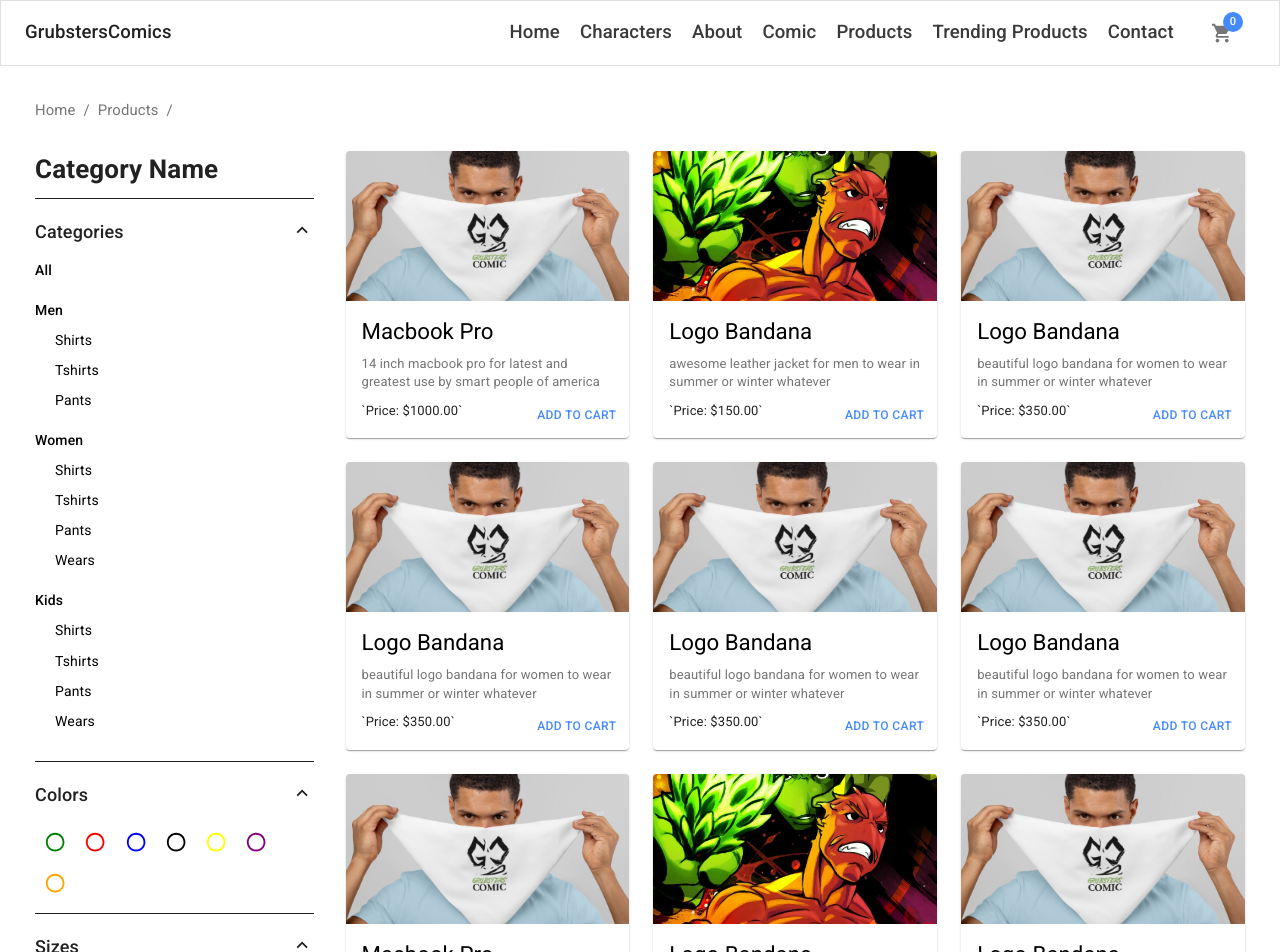
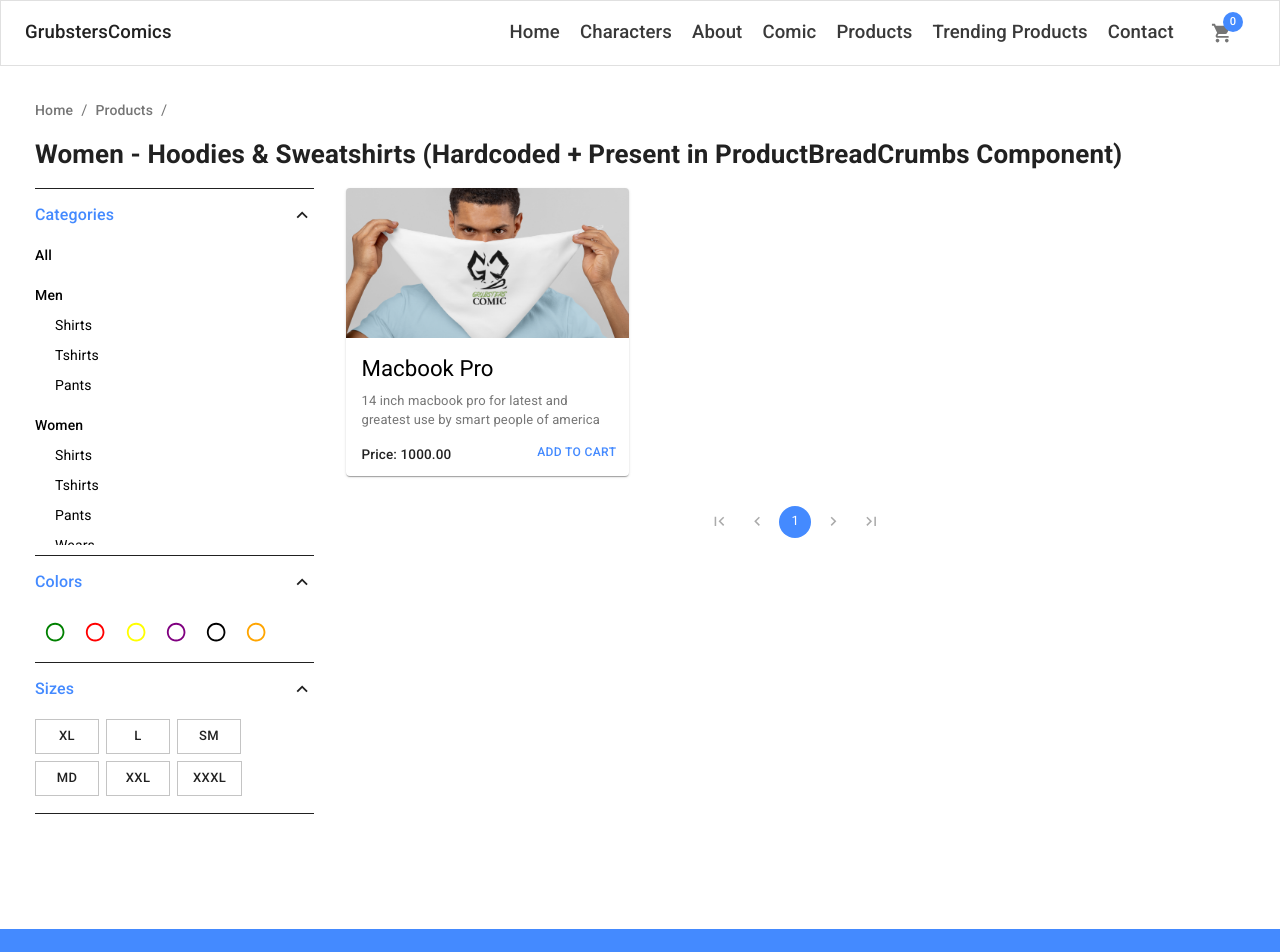
Before and after one commit to hashimtbox/eco-rect-app, a React (Create React App) app: page /products in a window 1280 px wide. Shown: the top 952 px of the page. Built offline with nearby package versions, Linux system fonts and the light colour scheme.

Commit message:
Feedback issues resolved (remaining header routes and collapse in products page)

```diff
--- a/src/assets/styles/style.css
+++ b/src/assets/styles/style.css
@@ -358,10 +358,6 @@ div.sticky {
   }
 
 
-  .category-border{
-	  border-bottom: 1px solid;
-	  padding-bottom: 10px;
-  }
 
 
 
@@ -372,15 +368,22 @@ div.sticky {
   }
 
   .dropdown-categories{
-	padding-top: 20px;
+	padding-top: 15px;
+	padding-bottom: 10px;
+	border-bottom: 1px solid;
   }
 
+  .dropdown-categories:first-child{
+  	border-top: 1px solid;
+  }
 
 .nav-categories-ul{
 	list-style-type: none;
 	padding:0;
 	margin: 0;
 	font-family: "Roboto", "Helvetica", "Arial", sans-serif;
+	overflow-x: auto;
+	max-height: 300px;
 }
 .nav-categories-ul > li{
 	font-size: 14px;
@@ -486,11 +489,11 @@ span.sprd-color-square{
 	}
 
 .filter-name{
-	font-size: 18px;
+	font-size: 16px;
 	float: left;
 	font-weight: 500;
+	color: #448aff;
 }
-
 
 .pagination {
 	display: inline-block;
@@ -551,7 +554,7 @@ span.sprd-color-square{
 .footer-column-heading{
      color: white;
 	 margin-bottom: 30px !important;
-	 font-size: 18px;
+	 font-size: 20px !important;
 }
 
 .footer-column-link{
@@ -567,9 +570,26 @@ span.sprd-color-square{
 
 }
 
-/* @media only screen and (max-width: 959px) {
+@media only screen and (max-width: 959px) {
 	.footer-column{
 		text-align: center !important;
 	}
 
-} */
+}
+
+.breadcrumb-hover{
+	text-decoration: none;
+	color: inherit;
+	font-size: 14px;
+	font-weight: 500;
+}
+.breadcrumb-hover:hover{
+	color: #448aff;
+}
+
+.button-size-filter{
+	margin-bottom: 7px !important;
+	margin-right: 7px !important;
+	font-weight: 500 !important;
+	border-radius: 0px !important;
+}
--- a/src/components/CategoriesFilters.js
+++ b/src/components/CategoriesFilters.js
@@ -23,6 +23,7 @@ const categories = [
         subcategories: ["Shirts", "Tshirts", "Pants", "Wears"]
     },
 
+
 ]
 function CategoriesFilters() {
 
--- a/src/components/ColorsFilters.js
+++ b/src/components/ColorsFilters.js
@@ -1,5 +1,13 @@
 import React from 'react';
 import Radio from '@material-ui/core/Radio';
+const Colors = [
+    { id: 1, color: "green", Val: "green" },
+    { id: 2, color: "red", Val: "red" },
+    { id: 3, color: "yellow", Val: "yellow" },
+    { id: 4, color: "purple", Val: "purple" },
+    { id: 5, color: "black", Val: "black" },
+    { id: 6, color: "orange", Val: "orange" },
+]
 
 export default function ColorsFilters() {
     const [selectedValue, setSelectedValue] = React.useState(null);
@@ -9,8 +17,24 @@ export default function ColorsFilters() {
     };
 
     return (
-        <div>
+        <>
+            <ul className="nav-categories-ul">
+                {
+                    Colors.map(coloritem => {
+                        return (
                             <Radio
+                                style={{
+                                    color: `${coloritem.color}`,
+                                    '&$checked': `${coloritem.color}`
+                                }}
+                                checked={selectedValue === `${coloritem.Val}`}
+                                onChange={handleChange}
+                                value={coloritem.Val}
+                            />
+                        )
+                    })
+                }
+                {/* <Radio
                     style={{ color: 'green', '&$checked': { color: 'green' } }}
                     checked={selectedValue === 'a'}
                     onChange={handleChange}
@@ -52,7 +76,14 @@ export default function ColorsFilters() {
                     onChange={handleChange}
                     value="g"
                 />
+                <Radio
+                    style={{ color: 'green', '&$checked': { color: 'green' } }}
+                    checked={selectedValue === 'a'}
+                    onChange={handleChange}
+                    value="a"
+                /> */}
 
-        </div>
+            </ul>
+        </>
     );
 }
--- a/src/components/EventView.js
+++ b/src/components/EventView.js
@@ -35,9 +35,9 @@ const EventView = ({ product }) => {
               {product.description.slice(0, 100).toLowerCase()}
             </Typography>
 
-            <div style={{ marginTop: 10 }}>
-              <Typography variant='body2'>
-                `Price: ${product.price}.00`
+            <div style={{ marginTop: 15.7 }}>
+              <Typography variant='body2' style={{ fontSize: 13.5, fontWeight: 500 }}>
+                {`Price: ${product.price}.00`}
               </Typography>
             </div>
           </div>
--- a/src/components/FooterMerchandise.js
+++ b/src/components/FooterMerchandise.js
@@ -34,7 +34,7 @@ function FooterMerchandise() {
         <>
             <Grid container className="footer" id="contactsection">
                 <Grid container style={{ marginTop: 50, paddingLeft: 50, paddingRight: 50 }}>
-                    <Grid item xl={3} lg={3} md={6} sm={12} className="footer-column">
+                    <Grid item xl={3} lg={3} md={6} sm={12} xs={12} className="footer-column">
                         <Typography variant="h6" className="footer-column-heading">Products</Typography>
                         <div style={{ display: "flex", flexDirection: "column" }}>
                             {categories.map(category => (
@@ -44,7 +44,7 @@ function FooterMerchandise() {
                             ))}
                         </div>
                     </Grid>
-                    <Grid item xl={3} lg={3} md={6} sm={12} className="footer-column">
+                    <Grid item xl={3} lg={3} md={6} sm={12} xs={12} className="footer-column">
                         <Typography variant="h6" className="footer-column-heading">Shop</Typography>
                         <div style={{ display: "flex", flexDirection: "column" }}>
                             <Link className="footer-column-link" to={`#`}>
@@ -67,7 +67,7 @@ function FooterMerchandise() {
                             </Link>
                         </div>
                     </Grid>
-                    <Grid item xl={3} lg={3} md={6} sm={12} className="footer-column">
+                    <Grid item xl={3} lg={3} md={6} sm={12} xs={12} className="footer-column">
                         <Typography variant="h6" className="footer-column-heading" >Service</Typography>
                         <div style={{ display: "flex", flexDirection: "column" }}>
 
@@ -88,7 +88,7 @@ function FooterMerchandise() {
                             </Link> */}
                         </div>
                     </Grid>
-                    <Grid item xl={3} lg={3} md={6} sm={12} className="footer-column">
+                    <Grid item xl={3} lg={3} md={6} sm={12} xs={12} className="footer-column">
                         <Typography variant="h6" className="footer-column-heading">Contact</Typography>
                         <div style={{ display: "flex", flexDirection: "column" }}>
                             <Link className="footer-column-link" to={`#`}>
--- a/src/components/Header.js
+++ b/src/components/Header.js
@@ -1,4 +1,5 @@
 import { Link, animateScroll as scroll } from "react-scroll";
+// import { Link } from "react";
 import React, { useRef } from "react";
 import Cart from './Cart';
 import { useHistory } from "react-router";
@@ -127,10 +128,12 @@ const Header = ({ selected, children, ...props }) => {
                                 Comic
                             </Link>
                             <Link className={classes.navLink}
-                                onClick={handleClickListItem}
+                                onClick={() => history.push({
+                                    pathname: `/products`,
+                                })}
                             >Products
                             </Link>
-                            <Menu
+                            {/* <Menu
                                 id="lock-menu"
                                 anchorEl={anchorEll}
                                 keepMounted
@@ -148,7 +151,7 @@ const Header = ({ selected, children, ...props }) => {
                                         {option.name}
                                     </MenuItem>
                                 ))}
-                            </Menu>
+                            </Menu> */}
                             <Link to="trendingsection" activeClass="active"
                                 spy={true}
                                 smooth={true}
--- a/src/components/ProductBreadcrumbs.js
+++ b/src/components/ProductBreadcrumbs.js
@@ -3,22 +3,26 @@ import Typography from '@material-ui/core/Typography';
 import Breadcrumbs from '@material-ui/core/Breadcrumbs';
 import { Link } from "react-router-dom";
 import { useParams } from "react-router";
+import "../assets/styles/style.css";
 function ProductBreadcrumbs() {
     const { category } = useParams()
     return (
-        <div style={{ marginBottom: 30 }}>
+        <div>
             <Breadcrumbs aria-label="breadcrumb">
-                <Link style={{ textDecoration: "none", color: "inherit" }} to={"/"}>
+                <Link className="breadcrumb-hover" to={"/"}>
                     Home
                 </Link>
-                <Link style={{ textDecoration: "none", color: "inherit" }} to={"/products"}>
+                <Link className="breadcrumb-hover" to={"/products"}>
                     Products
                 </Link>
-                <Link style={{ textDecoration: "none", color: "inherit" }} to={`/products/${category}`}>
+                <Link className="breadcrumb-hover" to={`/products/${category}`}>
                     <Typography color="textPrimary">{category}</Typography>
                 </Link>
 
             </Breadcrumbs>
+            <h1 style={{ marginTop: 15, marginBottom: 15 }}>
+                Women - Hoodies & Sweatshirts (Hardcoded + Present in ProductBreadCrumbs Component)
+            </h1>
         </div>
     )
 }
--- a/src/components/Products.js
+++ b/src/components/Products.js
@@ -58,83 +58,83 @@ const products = [
         description: '14 inch macbook pro for latest and greatest use by smart people of America',
         image: comic,
     },
-    {
-        id: 7,
-        title: 'Logo Bandana',
-        price: 150,
-        description: 'Awesome leather jacket for men to wear in summer or winter whatever',
-        image: comic2,
-    },
-    {
-        id: 8,
-        title: 'Logo Bandana',
-        price: 350,
-        description: 'Beautiful Logo Bandana for women to wear in summer or winter whatever',
-        image: comic
-    },
-    {
-        id: 9,
-        title: 'Logo Bandana',
-        price: 350,
-        description: 'Beautiful Logo Bandana for women to wear in summer or winter whatever',
-        image: comic
-    },
-    {
-        id: 10,
-        title: 'Logo Bandana',
-        price: 350,
-        description: 'Beautiful Logo Bandana for women to wear in summer or winter whatever',
-        image: comic
-    },
-    {
-        id: 11,
-        title: 'Logo Bandana',
-        price: 350,
-        description: 'Beautiful Logo Bandana for women to wear in summer or winter whatever',
-        image: comic
-    },
-    {
-        id: 12,
-        title: 'Macbook Pro',
-        price: 1000,
-        description: '14 inch macbook pro for latest and greatest use by smart people of America',
-        image: comic,
-    },
-    {
-        id: 13,
-        title: 'Logo Bandana',
-        price: 150,
-        description: 'Awesome leather jacket for men to wear in summer or winter whatever',
-        image: comic2,
-    },
-    {
-        id: 14,
-        title: 'Logo Bandana',
-        price: 350,
-        description: 'Beautiful Logo Bandana for women to wear in summer or winter whatever',
-        image: comic
-    },
-    {
-        id: 15,
-        title: 'Logo Bandana',
-        price: 350,
-        description: 'Beautiful Logo Bandana for women to wear in summer or winter whatever',
-        image: comic
-    },
-    {
-        id: 16,
-        title: 'Logo Bandana',
-        price: 350,
-        description: 'Beautiful Logo Bandana for women to wear in summer or winter whatever',
-        image: comic
-    },
-    {
-        id: 17,
-        title: 'Logo Bandana',
-        price: 350,
-        description: 'Beautiful Logo Bandana for women to wear in summer or winter whatever',
-        image: comic
-    },
+    // {
+    //     id: 7,
+    //     title: 'Logo Bandana',
+    //     price: 150,
+    //     description: 'Awesome leather jacket for men to wear in summer or winter whatever',
+    //     image: comic2,
+    // },
+    // {
+    //     id: 8,
+    //     title: 'Logo Bandana',
+    //     price: 350,
+    //     description: 'Beautiful Logo Bandana for women to wear in summer or winter whatever',
+    //     image: comic
+    // },
+    // {
+    //     id: 9,
+    //     title: 'Logo Bandana',
+    //     price: 350,
+    //     description: 'Beautiful Logo Bandana for women to wear in summer or winter whatever',
+    //     image: comic
+    // },
+    // {
+    //     id: 10,
+    //     title: 'Logo Bandana',
+    //     price: 350,
+    //     description: 'Beautiful Logo Bandana for women to wear in summer or winter whatever',
+    //     image: comic
+    // },
+    // {
+    //     id: 11,
+    //     title: 'Logo Bandana',
+    //     price: 350,
+    //     description: 'Beautiful Logo Bandana for women to wear in summer or winter whatever',
+    //     image: comic
+    // },
+    // {
+    //     id: 12,
+    //     title: 'Macbook Pro',
+    //     price: 1000,
+    //     description: '14 inch macbook pro for latest and greatest use by smart people of America',
+    //     image: comic,
+    // },
+    // {
+    //     id: 13,
+    //     title: 'Logo Bandana',
+    //     price: 150,
+    //     description: 'Awesome leather jacket for men to wear in summer or winter whatever',
+    //     image: comic2,
+    // },
+    // {
+    //     id: 14,
+    //     title: 'Logo Bandana',
+    //     price: 350,
+    //     description: 'Beautiful Logo Bandana for women to wear in summer or winter whatever',
+    //     image: comic
+    // },
+    // {
+    //     id: 15,
+    //     title: 'Logo Bandana',
+    //     price: 350,
+    //     description: 'Beautiful Logo Bandana for women to wear in summer or winter whatever',
+    //     image: comic
+    // },
+    // {
+    //     id: 16,
+    //     title: 'Logo Bandana',
+    //     price: 350,
+    //     description: 'Beautiful Logo Bandana for women to wear in summer or winter whatever',
+    //     image: comic
+    // },
+    // {
+    //     id: 17,
+    //     title: 'Logo Bandana',
+    //     price: 350,
+    //     description: 'Beautiful Logo Bandana for women to wear in summer or winter whatever',
+    //     image: comic
+    // },
 ]
 
 const Products = () => {
@@ -179,16 +179,19 @@ const Products = () => {
                             <EventListView products={products.slice((page - 1) * itemsPerPage, page * itemsPerPage)} />
                         }
                         <div className="product-pagination">
-                            <Pagination
+                            {
+                                Boolean(products && products.length) &&
+                                (<Pagination
                                     count={noOfPages}
                                     page={page}
                                     onChange={handleChange}
                                     defaultPage={1}
-                                color="primary"
-                                size="large"
+                                    size="medium"
                                     showFirstButton
                                     showLastButton
-                            />
+                                    color="secondary"
+                                />)
+                            }
                         </div>
                     </Grid>
                 </Grid>
--- a/src/components/SidebarFilters.js
+++ b/src/components/SidebarFilters.js
@@ -18,8 +18,7 @@ function SidebarFilters() {
 
     return (
         <div>
-            <h1 style={{ marginTop: 0, marginBottom: 0 }} className="category-border">Category Name</h1>
-            <div className="dropdown-categories category-border">
+            <div className="dropdown-categories">
                 <div className="clearfix-categories">
                     <span className="filter-name">Categories</span>
                     <span style={{ float: "right", cursor: "pointer" }}>{openNavCategories ? <ExpandLessIcon onClick={updateOpenNavCategories} /> : <ExpandMoreIcon onClick={updateOpenNavCategories} />}</span>
@@ -29,7 +28,7 @@ function SidebarFilters() {
                 </nav>
             </div>
 
-            <div className="dropdown-categories category-border">
+            <div className="dropdown-categories">
                 <div className="clearfix-categories">
                     <span className="filter-name">Colors</span>
                     <span style={{ float: "right", cursor: "pointer" }}>{openNavColors ? <ExpandLessIcon onClick={updateOpenNavColors} /> : <ExpandMoreIcon onClick={updateOpenNavColors} />}</span>
@@ -39,7 +38,7 @@ function SidebarFilters() {
                 </nav>
             </div >
 
-            <div className="dropdown-categories category-border">
+            <div className="dropdown-categories">
                 <div className="clearfix-categories">
                     <span className="filter-name">Sizes</span>
                     <span style={{ float: "right", cursor: "pointer" }}>{openNavSizes ? <ExpandLessIcon onClick={updateOpenNavSizes} /> : <ExpandMoreIcon onClick={updateOpenNavSizes} />}</span>
--- a/src/components/SizesFilters.js
+++ b/src/components/SizesFilters.js
@@ -1,15 +1,26 @@
 import React from 'react'
 import { Button } from "@material-ui/core";
+import "../assets/styles/style.css";
+
+const buttonSizes = [
+    { id: 1, size: "XL" },
+    { id: 2, size: "L" },
+    { id: 3, size: "SM" },
+    { id: 4, size: "MD" },
+    { id: 5, size: "XXL" },
+    { id: 6, size: "XXXL" },
+]
 function SizesFilters() {
     return (
-        <div>
-            <Button variant='outlined' style={{ marginBottom: 7, marginRight: 7 }}>XL</Button>
-            <Button variant='outlined' style={{ marginBottom: 7, marginRight: 7 }}>L</Button>
-            <Button variant='outlined' style={{ marginBottom: 7, marginRight: 7 }}>SM</Button>
-            <Button variant='outlined' style={{ marginBottom: 7, marginRight: 7 }}>MD</Button>
-            <Button variant='outlined' style={{ marginBottom: 7, marginRight: 7 }}>XXL</Button>
-            <Button variant='outlined' style={{ marginBottom: 7, marginRight: 7 }}>XXXL</Button>
-        </div>
+        <>
+            <ul className="nav-categories-ul">
+                {buttonSizes.map(buttonitem => {
+                    return (
+                        <Button key={buttonitem.id} variant='outlined' className="button-size-filter">{buttonitem.size}</Button>
+                    )
+                })}
+            </ul>
+        </>
     )
 }
 export default SizesFilters
--- a/src/components/TrendingProducts.js
+++ b/src/components/TrendingProducts.js
@@ -54,7 +54,7 @@ function TrendingProducts({ products }) {
                 >
                     <Typography className="pseudo_border" variant="h4">Trending Products</Typography>
                 </div>
-                <EventListView products={events} />
+                <EventListView products={products} />
             </Grid>
         </>
     )
```
Lines whose indentation alone changed are shown as unchanged.
